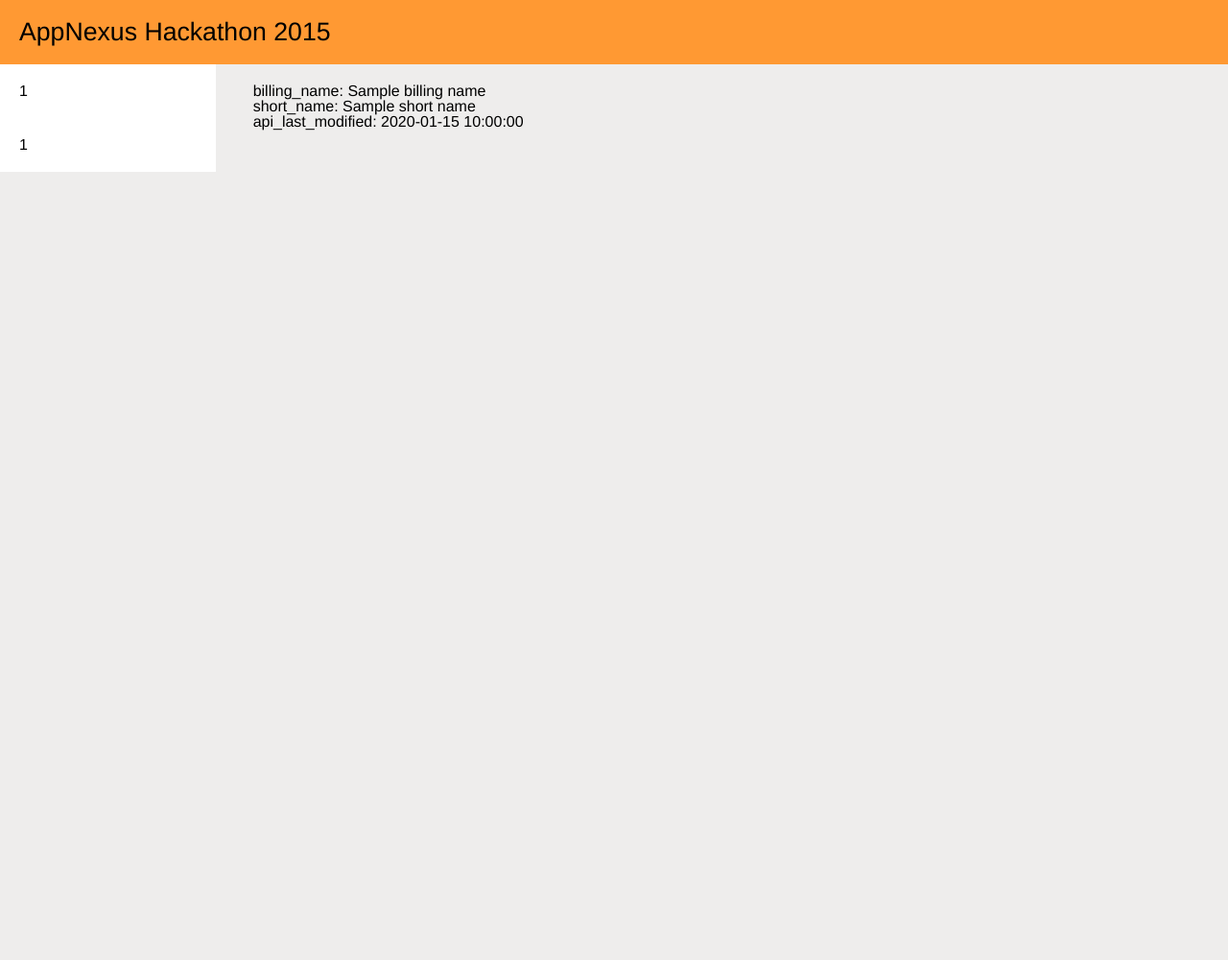
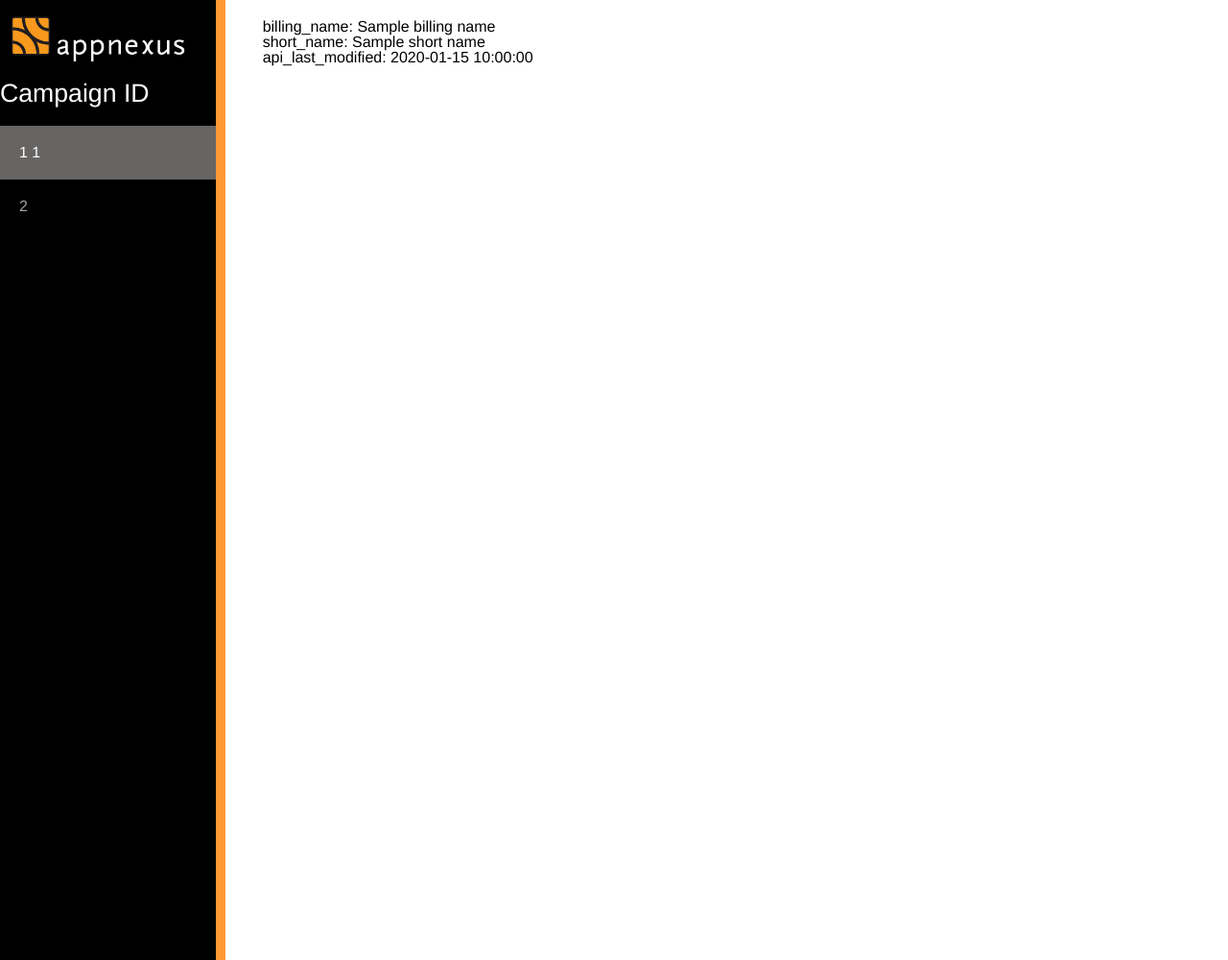
Before and after one commit to RaymondDu/bidder-data-visualization, a Flask app: template app/templates/index.html in a window 1280 px wide. Shown: the whole page at 96% size. Before the commit the page ends 179 px from the top, so only its background shows below. Run offline with Flask 2, Linux system fonts and the light colour scheme; the template is opened without the code that fills it: most values are stand-ins (such as "Sample title", 1, 10 or a date in 2020); some libraries are stand-ins or nearby versions.

Commit message:
before merge 2

```diff
--- a/app/static/css/style.css
+++ b/app/static/css/style.css
@@ -1,8 +1,10 @@
 html {
   font-family: 'helvetica neue';
-  background: #eeedec;
 }
-header,
+a {
+  color: inherit;
+  text-decoration: none;
+}
 li,
 #title {
   padding-left: 20px;
@@ -10,12 +12,7 @@
 }
 h1 {
   font-size: 20pt;
-}
-header {
-  display: block;
-  padding: 20px;
-  width: 100%;
-  background: #f93;
+  color: #fff;
 }
 main {
   *zoom: 1;
@@ -50,7 +47,9 @@
   width: 17.6%;
   margin-left: 0%;
   margin-right: 3%;
-  height: calc(100%);
+  background: #000;
+  height: 1000px;
+  border-right: 10px solid #f93;
 }
 main #side_nav:before,
 main #side_nav:after {
@@ -63,9 +62,19 @@
 main #side_nav:last-child {
   margin-right: 0%;
 }
+main #side_nav img {
+  width: 90%;
+}
+main #side_nav ul {
+  margin-top: 20px;
+}
 main #side_nav li {
+  color: #a2a2a2;
   padding: 20px;
-  background: #fff;
+}
+main #side_nav .selected {
+  background: #666564;
+  color: #fff;
 }
 main #content {
   display: inline-block;
@@ -73,7 +82,7 @@
   float: left;
   clear: none;
   text-align: inherit;
-  width: 79.4%;
+  width: 69.1%;
   margin-left: 0%;
   margin-right: 3%;
   padding-top: 20px;
--- a/app/static/css/stylus/style.styl
+++ b/app/static/css/stylus/style.styl
@@ -3,9 +3,11 @@
 
 html
 	font-family 'helvetica neue'
-	background #EEEDEC
 
-header
+a
+	color inherit
+	text-decoration none
+
 li
 #title
 	padding-left 20px
@@ -13,12 +15,7 @@
 
 h1
 	font-size 20pt
-
-header
-	display block
-	padding 20px
-	width 100%
-	background #FF9933
+	color #fff
 
 main
 	center(100%)
@@ -29,11 +26,20 @@
 		float left
 		display block
 		col(2/10)
-		height calc(100%)
+		background #000
+		height 1000px
+		border-right 10px solid #FF9933
+		img
+			width 90%
+		ul
+			margin-top 20px
 		li
+			color #a2a2a2
 			padding 20px
-			background #fff
+		.selected
+			background #666564
+			color #fff
 	#content
 		display inline-block
-		col(8/10)
+		col(7/10)
 		padding-top 20px
--- a/app/templates/index.html
+++ b/app/templates/index.html
@@ -18,18 +18,17 @@
         <script src="../static/js/main.js"></script>
     </head>
     <body>
-        <header>
-            <h1>AppNexus Hackathon 2015</h1>
-        </header>
 
         <main>
             <!--[if lt IE 7]>
                 <p class="browsehappy">You are using an <strong>outdated</strong> browser. Please <a href="http://browsehappy.com/">upgrade your browser</a> to improve your experience.</p>
             <![endif]-->
             <section id='side_nav'>
+                <img src='../static/img/appnexus-logo.png'>
+                <h1>Campaign ID</h1>
                 <ul>
-                    <li>{{ campaign_id }}</li>
-                    <li>{{ campaign_id }}</li>
+                    <li class='selected'><a href='campaigns/1' >1 {{ campaign_id }}</a></li>
+                    <li>2</li>
                 </ul>
             </section>
 
```
Also changed, not shown: app/static/img/appnexus-logo.png (added).
